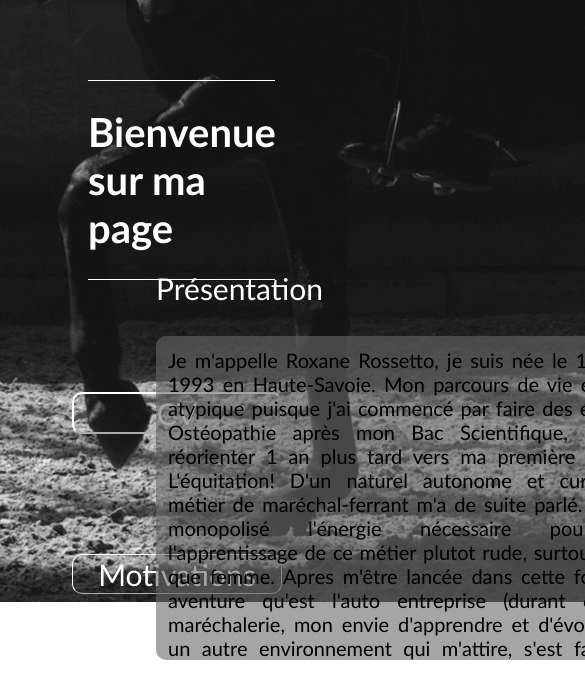
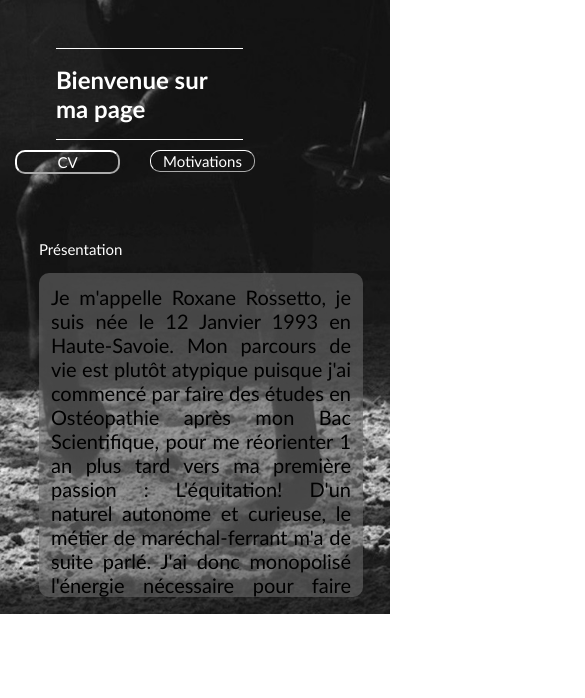
Before and after one commit to RoxaneRossetto/WebCV, a plain HTML site: page index.html in a window 390 px wide. Shown: the top 698 px of the page, 585 px wide, since content can reach past the window. Drawn offline with Linux system fonts and the light colour scheme.

Commit message:
responsive index

```diff
--- a/style.css
+++ b/style.css
@@ -31,10 +31,10 @@ button {
 }
 
 button:hover {
-    background-color: rgba(8, 13, 83, 0.555);
+    background-color:rgba(105, 104, 104, 0.596);
 }
 button:active {
-    background-color: rgb(22, 7, 90);
+    background-color:rgba(105, 104, 104, 0.596);
 }
 .conteneur {
     display: flex;
@@ -89,7 +89,102 @@ a {
     color: rgb(252, 252, 252);
     text-shadow: 1px 1px rgb(10, 10, 10), 0 0 1em rgb(2, 2, 2);
 }
+@media screen and (max-width : 1023px) {
 
+    #entete {
+        font-family:'Gill Sans', 'Gill Sans MT', Calibri, 'Trebuchet MS', sans-serif;
+        font-size: 12px;
+        width: 50%;
+        color: rgb(255, 255, 255);
+        text-align: left;
+        margin-top: 4em;
+        margin-left: 4em;
+        border-bottom: 1px solid rgb(255, 255, 255);
+        border-top: 1px solid white;
+    }
+    .bodyindex {
+        background-image: url("imgfondtel.jpg");
+        background-repeat: no-repeat;
+        background-size: cover;
+    }
+
+    .conteneur {
+        margin-top: 5em ;
+        margin-right: 80%;
+        margin-left: 4em;
+    }
+
+    #buttonfirst{
+        position: absolute;
+        top: 10em;
+        left: 1em;
+        width: 7em;
+        border: 2px outset white;
+        align-content: center;
+        border-radius: 10px;
+        color: white;
+    }
+    #buttonsecond{
+        position: absolute;
+        top: 6em;
+        left: 10em;
+        border: 1px outset white;
+        border-radius: 10px;
+        color: white;
+
+    }
+
+    .midpage {
+        display: flex;
+
+    }
+    .midpage:nth-child(2) {
+        flex: 1;
+    }
+    button {
+        background-color: transparent;
+        font-family:'Gill Sans', 'Gill Sans MT', Calibri, 'Trebuchet MS', sans-serif;
+        font-size: 15px;
+    }
+
+    button:hover {
+        background-color:rgba(105, 104, 104, 0.596);
+    }
+    button:active {
+        background-color:rgba(105, 104, 104, 0.596);
+    }
+
+    .presentation{
+        color: white;
+        font-family:'Gill Sans', 'Gill Sans MT', Calibri, 'Trebuchet MS', sans-serif;
+        font-size: 15px;
+        position: absolute;
+        top: 15em;
+        left: 10%;
+    }
+
+    .textepresentation {
+        width: 300px;
+        margin: auto;
+        height: auto;
+        max-height: 300px;
+        text-align: justify;
+        color: black;
+        font-size: 20px;
+        padding: 12px;
+        overflow: auto;
+        border-radius: 10px;
+        background-color:rgba(105, 104, 104, 0.596);
+    }
+    ::-webkit-scrollbar{
+        opacity: 0;
+    }
+    a {
+        text-decoration: none;
+        color: rgb(252, 252, 252);
+        text-shadow: 1px 1px rgb(10, 10, 10), 0 0 1em rgb(2, 2, 2);
+    }
+}
 
 /*CV*/
 .CV {
@@ -268,7 +363,7 @@ a {
 /*MOTIVATIONS*/
 
 #bodymotiv {
-    background-image: url("fondCV.jpg");
+    background-image: url("fondbodymotiv.jpg");
     background-repeat: no-repeat;
     background-size:  cover;
 }
@@ -289,3 +384,19 @@ h2 {
     align-content: center;
 
 }
+#conclusion {
+    font-weight: 900;
+}
+#bannieremotiv {
+    display: flex;
+    flex-direction: row;
+    font-size: 25px;
+    font-family:'Gill Sans', 'Gill Sans MT', Calibri, 'Trebuchet MS', sans-serif;
+    padding-left: 10%;
+    padding-right: 50%;
+    background-color: rgba(112, 112, 112, 0.185);
+    background-size: cover;
+    background-repeat: no-repeat;
+    padding-top: 1em;
+    padding-bottom: 1em;
+}
```
Also changed, not shown: motivations.html (+5 -4 lines), fondbodymotiv.jpg (added), fondmotiv.jpg (added), fondpresentation.jpg (deleted), fondpresentation.png (deleted), imgfondtel.jpg (added), index.html (indentation only).
